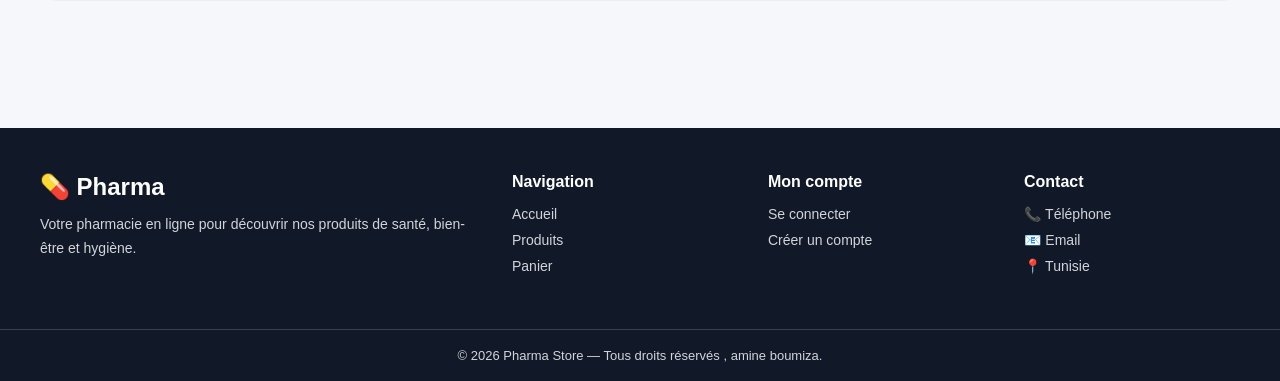
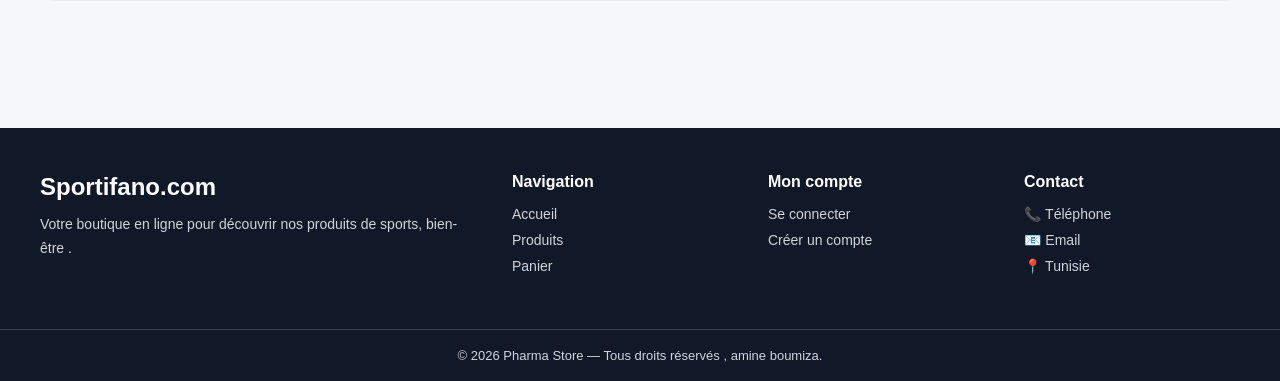
Before and after one commit to boumiza-1/pharma-store, a Django app: page / in a window 1280 px wide. Shown: the part 1064-1445 px from the top of the page. Run offline with Django 5.2, Linux system fonts and the light colour scheme; data that the repository does not hold is empty.

Commit message:
Update website design

```diff
--- a/store/templates/store/base.html
+++ b/store/templates/store/base.html
@@ -418,11 +418,11 @@
 
         <div class="footer-brand">
 
-            <h2>💊 Pharma</h2>
+            <h2>Sportifano.com</h2>
 
             <p>
-                Votre pharmacie en ligne pour découvrir
-                nos produits de santé, bien-être et hygiène.
+                Votre boutique en ligne pour découvrir
+                nos produits de sports, bien-être .
             </p>
 
         </div>
```
